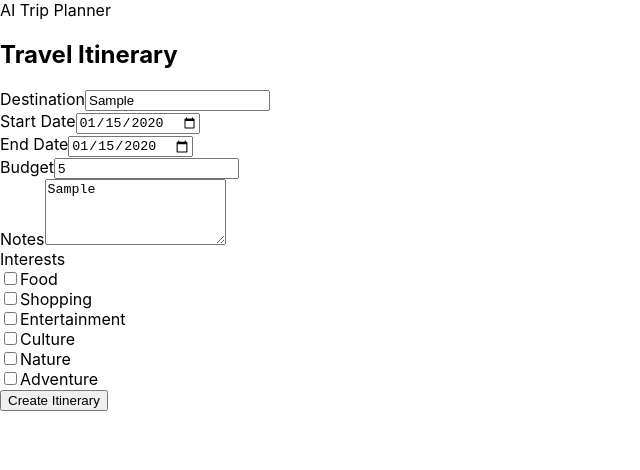
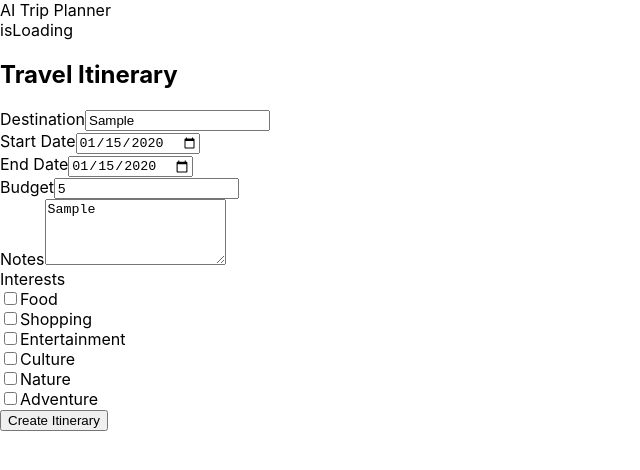
Before and after one commit to leeivana/travel-ai-planner, a React (Create React App) app: page / in a window 1280 px wide. Both pictures are taken after typing "Sample", "2020-01-15", "2020-01-15", "5", "Sample" into the empty fields and a click on the button "Create Itinerary". Shown: the top 470 px of the page, without its empty margins (0-640 px from the left). Built offline with nearby package versions, Linux system fonts and the light colour scheme.

Commit message:
Adding loading state + refactors

```diff
--- a/src/App.js
+++ b/src/App.js
@@ -5,8 +5,10 @@ import { useState } from "react";
 
 function App() {
     const [plan, setPlan] = useState(false);
+    const [isLoading, setIsLoading] = useState(false);
 
-    const handleSubmit = async (formData) => {
+    const onHandleSubmit = async (formData) => {
+        setIsLoading(true);
         const resp = await fetch("http://localhost:3001/", {
             method: "POST",
             headers: {
@@ -15,19 +17,21 @@ function App() {
             body: JSON.stringify(formData),
         });
         const data = await resp.json();
+        setIsLoading(false);
         setPlan(data.itinerary);
     };
 
     return (
         <div>
             <header>AI Trip Planner</header>
+            {isLoading && !plan && <div>isLoading</div>}
             {plan ? (
                 <DisplayItinerary
                     plan={plan.plan}
                     onUndo={() => setPlan(false)}
                 />
             ) : (
-                <TravelItineraryForm onSubmit={handleSubmit} />
+                <TravelItineraryForm onSubmit={onHandleSubmit} />
             )}
         </div>
     );
```
